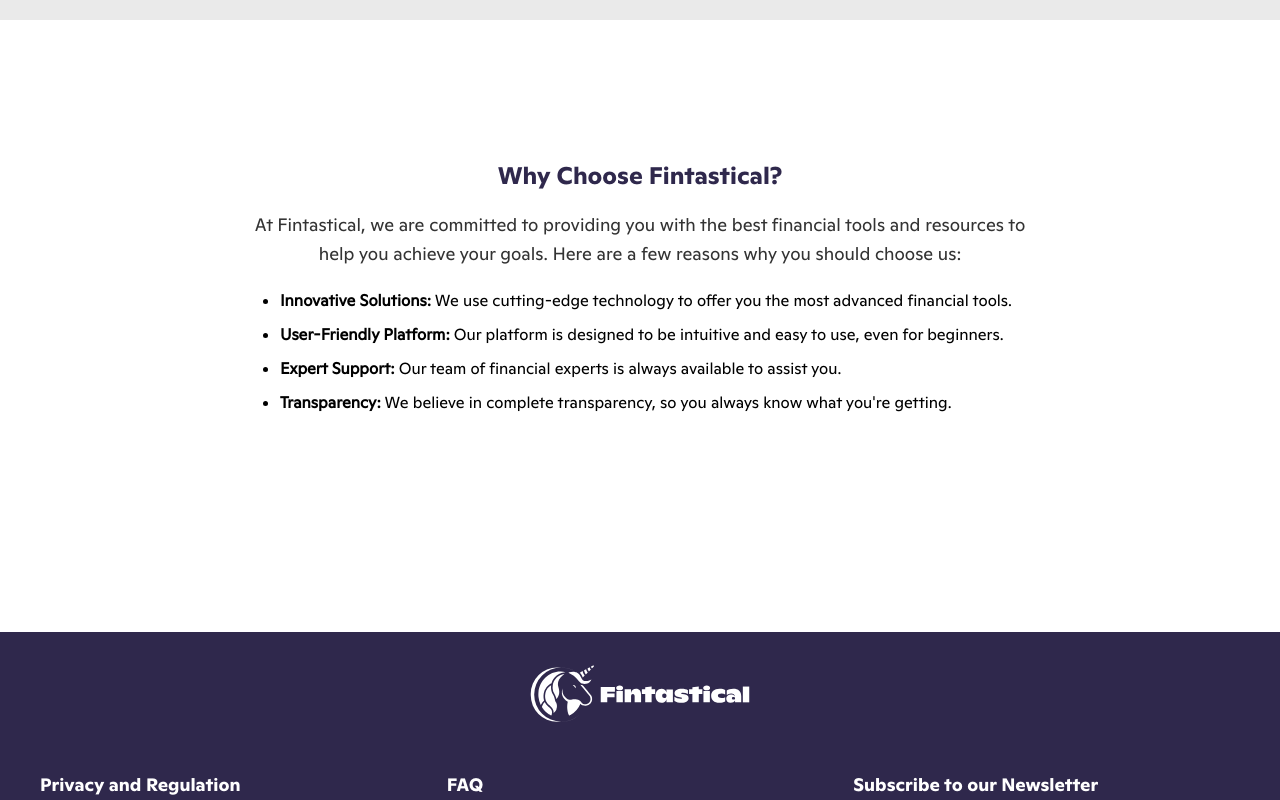
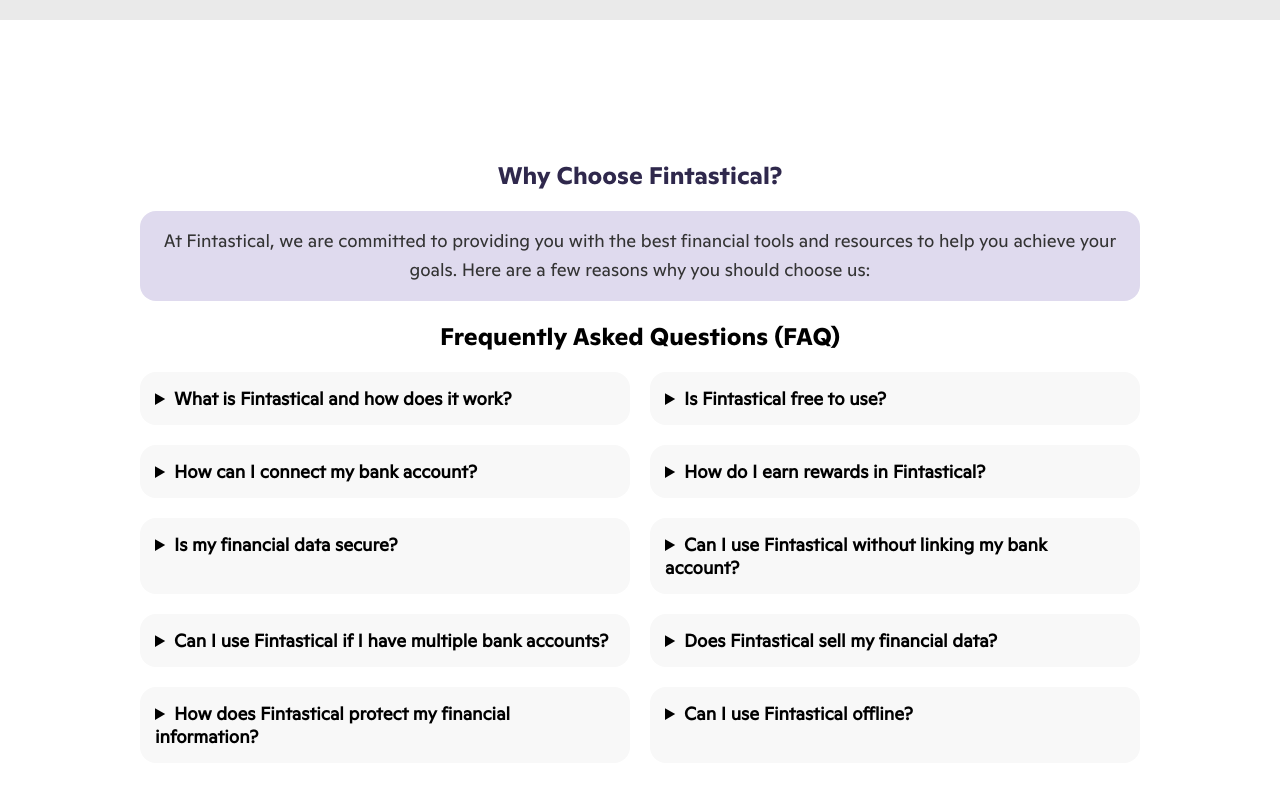
Before and after one commit to silvia76-max/Fintastical, a Vue app: page / in a window 1280 px wide. Shown: the part 2220-3020 px from the top of the page. Built offline with nearby package versions, Linux system fonts and the light colour scheme.

Commit message:
testimonials añadido con faq

```diff
--- /dev/null
+++ b/src/components/home/FAQ.vue
@@ -0,0 +1,132 @@
+<template>
+  <div class="why-choose-fintastical">
+    <h1>Why Choose Fintastical?</h1>
+    <p>
+      At Fintastical, we are committed to providing you with the best financial tools and resources to help you achieve your goals. Here are a few reasons why you should choose us:
+    </p>
+
+    <!-- FAQ Section -->
+    <div class="faq">
+      <h2>Frequently Asked Questions (FAQ)</h2>
+
+      <div class="faq-grid">
+        <details>
+          <summary>What is Fintastical and how does it work?</summary>
+          <p>Fintastical is a financial management platform that helps you track your expenses, set financial goals, and make smarter money decisions through a user-friendly interface.</p>
+        </details>
+
+        <details>
+          <summary>Is Fintastical free to use?</summary>
+          <p>Yes! Fintastical offers a free plan with essential features. We also have a premium version with additional tools for deeper financial insights.</p>
+        </details>
+
+        <details>
+          <summary>How can I connect my bank account?</summary>
+          <p>You can securely connect your bank account through our encrypted API integration. Simply go to 'Settings' > 'Bank Connections' and follow the guided steps.</p>
+        </details>
+
+        <details>
+          <summary>How do I earn rewards in Fintastical?</summary>
+          <p>Earn rewards by completing financial challenges, saving money, and reaching your goals. These rewards can be redeemed for discounts or premium features.</p>
+        </details>
+
+        <details>
+          <summary>Is my financial data secure?</summary>
+          <p>Yes! We use bank-level encryption and two-factor authentication (2FA) to protect your personal and financial data.</p>
+        </details>
+
+        <details>
+          <summary>Can I use Fintastical without linking my bank account?</summary>
+          <p>Absolutely! You can manually input your transactions and still take advantage of most features, such as goal tracking and budgeting tools.</p>
+        </details>
+
+        <details>
+          <summary>Can I use Fintastical if I have multiple bank accounts?</summary>
+          <p>Yes! You can connect multiple bank accounts to Fintastical and track all your finances in one place.</p>
+        </details>
+
+        <details>
+          <summary>Does Fintastical sell my financial data?</summary>
+          <p>No, we respect your privacy. Your data is never sold or shared with third parties without your explicit consent.</p>
+        </details>
+
+        <details>
+          <summary>How does Fintastical protect my financial information?</summary>
+          <p>We use bank-level encryption, two-factor authentication (2FA), and secure API connections to ensure your data is safe.</p>
+        </details>
+
+        <details>
+          <summary>Can I use Fintastical offline?</summary>
+          <p>Some features, like manual transaction entry, are available offline. However, for real-time updates and bank syncing, an internet connection is required.</p>
+        </details>
+      </div>
+    </div>
+  </div>
+</template>
+
+<script>
+export default {
+  name: 'WhyChooseFintastical'
+}
+</script>
+
+<style scoped>
+.why-choose-fintastical {
+  padding: 20px;
+  max-width: 1000px;
+  margin: 0 auto;
+}
+
+h1 {
+  color: #2F284C;
+  text-align: center;
+}
+
+p {
+  font-size: 18px;
+  line-height: 1.6;
+  color: #333;
+  background-color: var(--purple-light);
+  padding: 1rem;
+  border-radius: 1rem;
+  text-align: center;
+}
+
+.faq {
+  text-align: center;
+}
+
+.faq-grid {
+  display: grid;
+  grid-template-columns: repeat(2, 1fr); /* Dos columnas */
+  gap: 20px;
+  margin-top: 20px;
+  text-align: left;
+}
+
+/* Estilos de cada pregunta */
+details {
+  background-color: #f8f8f8;
+  border-radius: 1rem;
+  padding: 15px;
+}
+
+summary {
+  font-size: 18px;
+  font-weight: bold;
+  cursor: pointer;
+}
+
+details p {
+  font-size: 16px;
+  color: #555;
+  margin-top: 10px;
+}
+
+/* Responsivo: en móviles, una sola columna */
+@media (max-width: 768px) {
+  .faq-grid {
+    grid-template-columns: 1fr;
+  }
+}
+</style>
--- a/src/components/home/WhyChoose.vue
+++ /dev/null
@@ -1,52 +0,0 @@
-<template>
-    <div class="why-choose-fintastical">
-      <h2>Why Choose Fintastical?</h2>
-      <p>
-        At Fintastical, we are committed to providing you with the best financial tools and resources to help you achieve your goals. Here are a few reasons why you should choose us:
-      </p>
-      <ul>
-        <li><strong>Innovative Solutions:</strong> We use cutting-edge technology to offer you the most advanced financial tools.</li>
-        <li><strong>User-Friendly Platform:</strong> Our platform is designed to be intuitive and easy to use, even for beginners.</li>
-        <li><strong>Expert Support:</strong> Our team of financial experts is always available to assist you.</li>
-        <li><strong>Transparency:</strong> We believe in complete transparency, so you always know what you're getting.</li>
-      </ul>
-    </div>
-  </template>
-
-  <script>
-  export default {
-    name: 'WhyChooseFintastical'
-  }
-  </script>
-
-  <style scoped>
-  .why-choose-fintastical {
-    padding: 20px;
-    max-width: 800px;
-    margin: 0 auto;
-  }
-
-  h2 {
-    color: #2F284C;
-    text-align: center;
-  }
-
-  p {
-    font-size: 18px;
-    line-height: 1.6;
-    color: #333;
-  }
-
-  ul {
-    margin-top: 20px;
-    list-style-type: disc;
-    padding-left: 40px;
-    text-align: left;
-  }
-
-  li {
-    margin-bottom: 10px;
-    font-size: 16px;
-    line-height: 1.5;
-  }
-  </style>
--- a/src/views/HomeView.vue
+++ b/src/views/HomeView.vue
@@ -55,7 +55,7 @@
 
     <!-- Download Section -->
     <section id="download" class="content-section">
-     <WhyChoose/>
+     <FAQ />
       <div class="download-buttons">
         <a href="#0" class="btn btn--primary">App Store</a>
         <a href="#0" class="btn btn--primary">Play Store</a>
@@ -67,7 +67,7 @@
 <script setup>
 import { ref, onMounted, nextTick } from 'vue';
 import Reviews from '@/components/home/Reviews.vue';
-import WhyChoose from '@/components/home/WhyChoose.vue';
+import FAQ from '@/components/home/FAQ.vue';
 
 const loading = ref(true);
 
```
